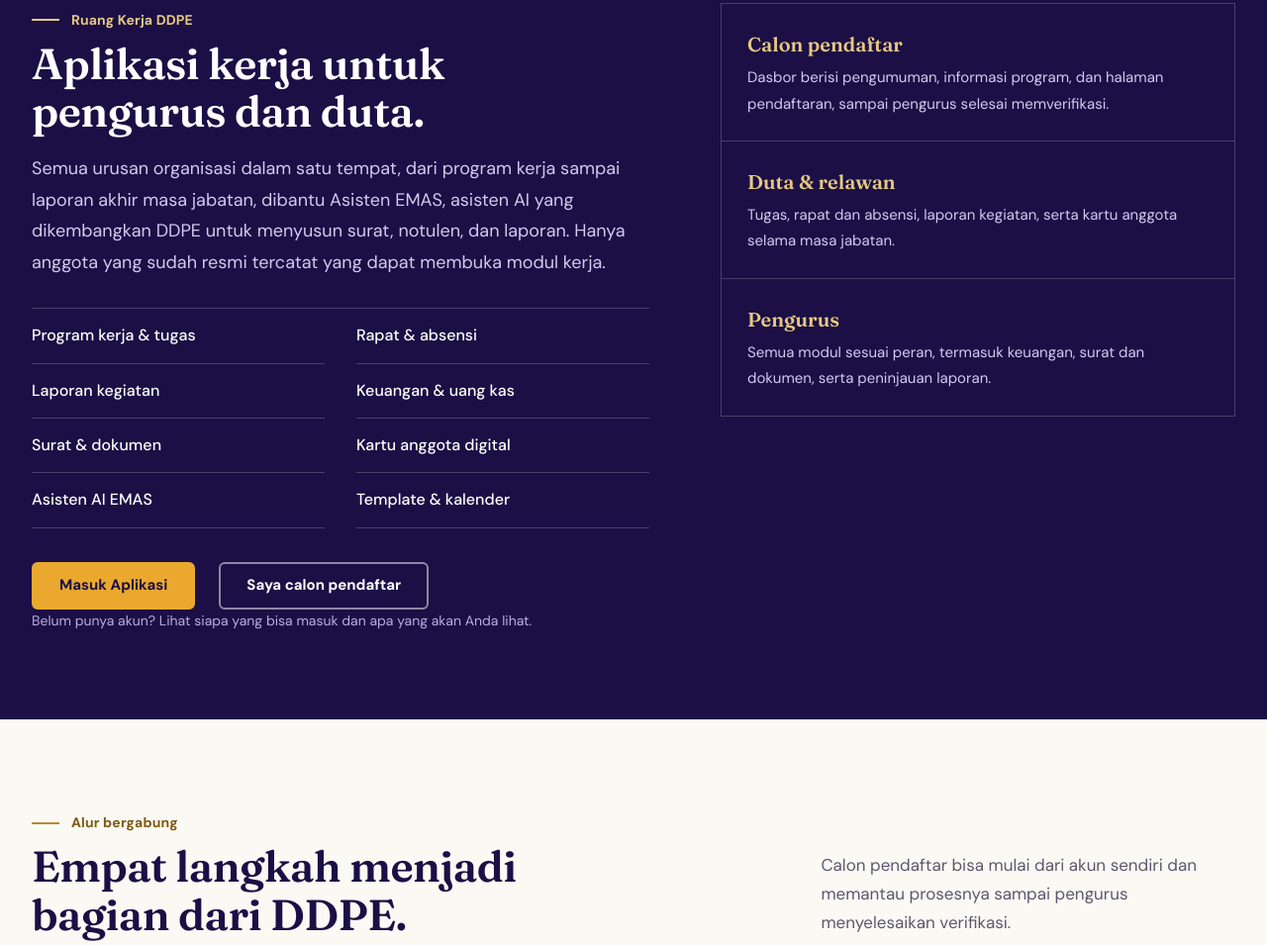
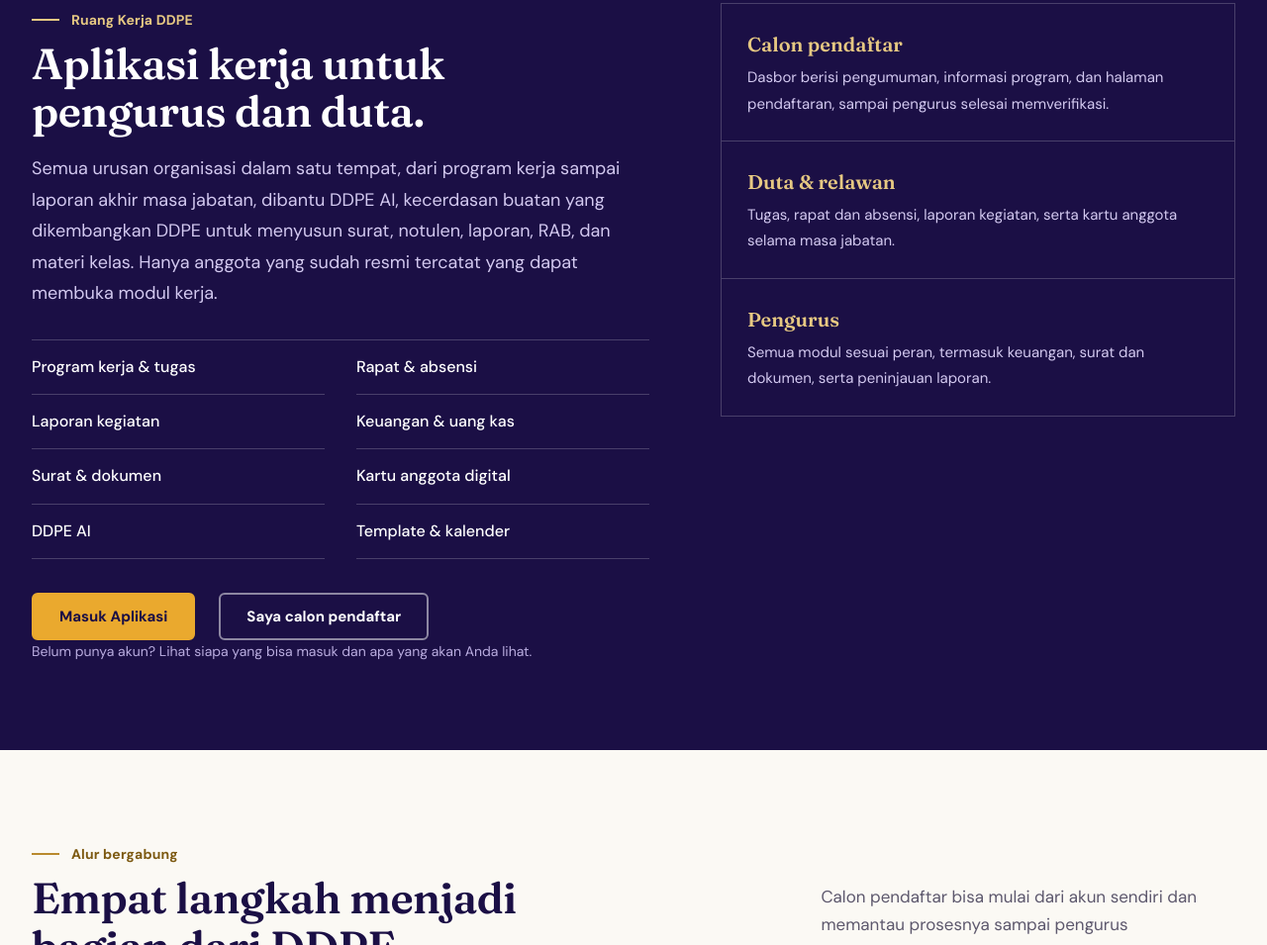
Before and after one commit to dutadigitalpapuaemasddpe-cloud/DDPE-Website-6, a website: page index.html in a window 1280 px wide. Shown: the part 2726-3681 px from the top of the page at 99% size. Drawn offline with Linux system fonts and the light colour scheme; no server answers.

Commit message:
Beranda: ganti Asisten EMAS menjadi DDPE AI
Co-Authored-By: Claude Opus 5.5 <noreply@anthropic.com>

```diff
--- a/index.html
+++ b/index.html
@@ -476,9 +476,9 @@
 <div>
 <p class="portal-eyebrow">Ruang Kerja DDPE</p>
 <h2 id="app-title">Aplikasi kerja untuk pengurus dan duta.</h2>
-<p class="lead">Semua urusan organisasi dalam satu tempat, dari program kerja sampai laporan akhir masa jabatan, dibantu Asisten EMAS, asisten AI yang dikembangkan DDPE untuk menyusun surat, notulen, dan laporan. Hanya anggota yang sudah resmi tercatat yang dapat membuka modul kerja.</p>
+<p class="lead">Semua urusan organisasi dalam satu tempat, dari program kerja sampai laporan akhir masa jabatan, dibantu DDPE AI, kecerdasan buatan yang dikembangkan DDPE untuk menyusun surat, notulen, laporan, RAB, dan materi kelas. Hanya anggota yang sudah resmi tercatat yang dapat membuka modul kerja.</p>
 <ul class="v8-features">
-<li>Program kerja &amp; tugas</li><li>Rapat &amp; absensi</li><li>Laporan kegiatan</li><li>Keuangan &amp; uang kas</li><li>Surat &amp; dokumen</li><li>Kartu anggota digital</li><li>Asisten AI EMAS</li><li>Template &amp; kalender</li>
+<li>Program kerja &amp; tugas</li><li>Rapat &amp; absensi</li><li>Laporan kegiatan</li><li>Keuangan &amp; uang kas</li><li>Surat &amp; dokumen</li><li>Kartu anggota digital</li><li>DDPE AI</li><li>Template &amp; kalender</li>
 </ul>
 <div class="v8-actions">
 <a class="v8-btn v8-btn-gold" href="masuk.html">Masuk Aplikasi</a>
```
